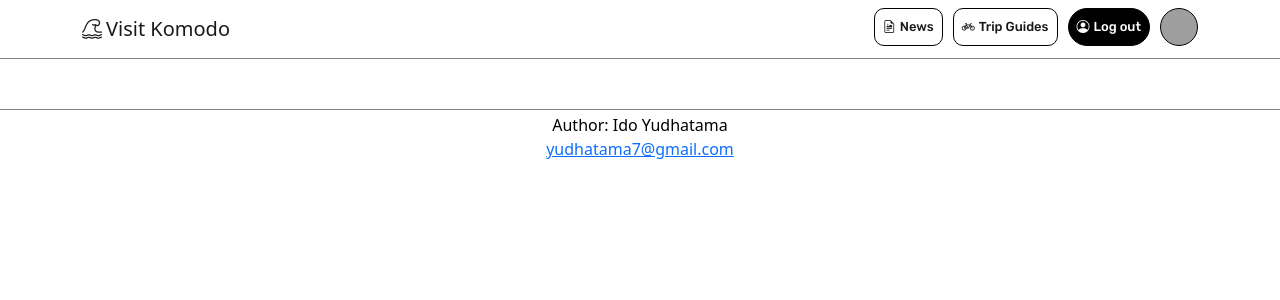
After one commit to idoyudha/visit_komodo, a Django app: template visit_komodo/templates/visit_komodo/layout.html in a window 1280 px wide. The commit adds this page. Shown: the top 300 px of the page. Run offline with Django 3.2, Linux system fonts and the light colour scheme; the template is opened without the code that fills it, so the values that code supplies are empty; a user stored in the database is signed in; some libraries are stand-ins or nearby versions; grey boxes are pictures that could not be loaded.

Commit message:
Update navbar

```diff
--- a/visit_komodo/admin.py
+++ b/visit_komodo/admin.py
@@ -1,5 +1,9 @@
 from django.contrib import admin
-from .models import User
+from .models import User, Profile, Destination, Food, Event
 
 # Register your models here.
 admin.site.register(User)
+admin.site.register(Profile)
+admin.site.register(Destination)
+admin.site.register(Food)
+admin.site.register(Event)
--- a/visit_komodo/models.py
+++ b/visit_komodo/models.py
@@ -1,6 +1,69 @@
 from django.contrib.auth.models import AbstractUser
 from django.db import models
+from django.db.models.signals import post_save
+from django.dispatch import receiver
+from django.utils import timezone
+
+from datetime import date
 
 # Create your models here.
 class User(AbstractUser):
     pass
+
+
+class Profile(models.Model):
+    username = models.OneToOneField(User, on_delete=models.CASCADE)
+    bio = models.CharField(max_length=280, default="CS50 Web Project 4 Network")
+    date_join = models.DateField(default=timezone.now)
+    location = models.CharField(max_length=100, null=True, blank=True)
+    image_profile = models.URLField(default="https://cdn.shopify.com/s/files/1/1132/3108/files/NZ_corner_400x.jpg?v=1603743748")
+    def __str__(self):
+        return f"{self.username}"
+
+
+class Destination(models.Model):
+    created_by = models.ForeignKey(User, on_delete=models.CASCADE)
+    title = models.CharField(max_length=64)
+    description = models.CharField(max_length=500, null=True, blank=True)
+    date_created = models.DateField(default=timezone.now)
+    location = models.CharField(max_length=100, null=True, blank=True)
+    image_destionation = models.URLField(null=True, blank=True)
+    def __str__(self):
+        return f"{self.title}"
+
+
+class Food(models.Model):
+    created_by = models.ForeignKey(User, on_delete=models.CASCADE)
+    title = models.CharField(max_length=64)
+    description = models.CharField(max_length=500, null=True, blank=True)
+    date_created = models.DateField(default=timezone.now)
+    location = models.CharField(max_length=100, null=True, blank=True)
+    image_food = models.URLField(null=True, blank=True)
+    def __str__(self):
+        return f"{self.title}"
+
+
+class Event(models.Model):
+    created_by = models.ForeignKey(User, on_delete=models.CASCADE)
+    title = models.CharField(max_length=64)
+    description = models.CharField(max_length=500, null=True, blank=True)
+    date_created = models.DateField(default=timezone.now)
+    location = models.CharField(max_length=100, null=True, blank=True)
+    image_event = models.URLField(null=True, blank=True)
+    def __str__(self):
+        return f"{self.title}"
+
+
+# Automatically create Profile model when User after register a User
+@receiver(post_save, sender=User)
+def create_profile(sender, instance, created, **kwargs):
+    if created:
+        Profile.objects.create(username=instance)
+        print('Profile created!')
+
+
+@receiver(post_save, sender=User)
+def update_profile(sender, instance, created, **kwargs):
+    if created == False:
+        instance.profile.save()
+        print('Profile updated!')
--- a/visit_komodo/static/css/styles.css
+++ b/visit_komodo/static/css/styles.css
@@ -28,13 +28,30 @@ nav {
     margin-left: 10px;
 }
 
-#btn-login {
+#btn-log {
     color: white;
     background-color: black;
     border-radius: 20px;
 }
 
-#btn-login:hover {
+#btn-log:hover {
+    color: white;
+    background-color: rgb(32,32,32);
+}
+
+#btn-user {
+    color: white;
+    border: 1px solid black;
+    border-radius: 50%;
+    width: 38px;
+    height: 38px;
+    background-image: url("https://cdn.shopify.com/s/files/1/1132/3108/files/NZ_corner_400x.jpg?v=1603743748");
+    background-position: center; /* Center the image */
+    background-repeat: no-repeat; /* Do not repeat the image */
+    background-size: cover;
+}
+
+#btn-user:hover {
     color: white;
     background-color: rgb(32,32,32);
 }
--- /dev/null
+++ b/visit_komodo/templates/visit_komodo/layout.html
@@ -0,0 +1,70 @@
+{% load static %}
+
+<!DOCTYPE html>
+<html lang="en">
+<head>
+    <meta charset="UTF-8">
+    <meta http-equiv="X-UA-Compatible" content="IE=edge">
+    <meta name="viewport" content="width=device-width, initial-scale=1.0">
+    <link rel="stylesheet" href="{% static 'css/styles.css' %}">
+
+    <!-- Bootstrap CDN -->
+    <link href="https://cdn.jsdelivr.net/npm/bootstrap@5.0.0-beta1/dist/css/bootstrap.min.css" rel="stylesheet" integrity="sha384-giJF6kkoqNQ00vy+HMDP7azOuL0xtbfIcaT9wjKHr8RbDVddVHyTfAAsrekwKmP1" crossorigin="anonymous">
+    <link rel="stylesheet" href="https://cdn.jsdelivr.net/npm/bootstrap-icons@1.4.0/font/bootstrap-icons.css">
+
+    <title>Visit Komodo</title>
+</head>
+<body>
+
+  <!-- Navbar -->
+  <nav class="navbar navbar-expand-lg navbar-light sticky-top">
+    <div class="container-lg">
+      <div>
+        <a class="navbar-brand" href="#"><i class="bi bi-tsunami"></i>Visit Komodo
+          <!-- <img src="{% static 'images/wonderful-indonesia.png' %}" alt="" width="70" class="d-inline-block align-top">  -->
+        </a>
+      </div>
+      <div class="flex-row-reverse">
+        <button class="navbar-toggler" type="button" data-bs-toggle="collapse" data-bs-target="#navbarNav" aria-controls="navbarNav" aria-expanded="false" aria-label="Toggle navigation">
+          <span class="navbar-toggler-icon"></span>
+        </button>
+        <div class="collapse navbar-collapse" id="navbarNav">
+          <ul class="navbar-nav">
+            <li class="nav-item">
+              <a class="nav-link active" href="#"><i class="bi bi-file-earmark-richtext"></i>News</a>
+            </li>
+            <li class="nav-item">
+              <a class="nav-link active" href="#"><i class="bi bi-bicycle"></i>Trip Guides</a>
+            </li>
+            {% if user.is_authenticated %}
+                <li class="nav-item">
+                    <a class="nav-link active" id="btn-log" href="{% url 'logout' %}"><i class="bi bi-person-circle"></i>Log out</a>
+                </li>
+                <li class="nav-item">
+                    <button class="dropbtn" id="btn-user"></button>
+                </li>
+            {% else %}
+                <li class="nav-item">
+                <a class="nav-link active" id="btn-log" href="{% url 'login' %}"><i class="bi bi-person-circle"></i>Sign In</a>
+                </li>
+            {% endif %}
+          </ul>
+        </div>
+      </div>
+    </div>
+  </nav>
+
+  {% block body %}
+
+  {% endblock %}
+
+  <footer>
+    <p>Author: Ido Yudhatama<br>
+    <a href="mailto:yudhatama7@gmail.com">yudhatama7@gmail.com</a></p>
+  </footer>
+
+<!-- Option 1: Bootstrap Bundle with Popper -->
+<script src="https://cdn.jsdelivr.net/npm/bootstrap@5.0.0-beta1/dist/js/bootstrap.bundle.min.js" integrity="sha384-ygbV9kiqUc6oa4msXn9868pTtWMgiQaeYH7/t7LECLbyPA2x65Kgf80OJFdroafW" crossorigin="anonymous"></script>
+
+</body>
+</html>
```
Also changed, not shown: visit_komodo/templates/visit_komodo/index.html (+7 -56 lines), db.sqlite3, visit_komodo/migrations/0002_profile.py (added), visit_komodo/migrations/0003_auto_20210308_0839.py (added), visit_komodo/migrations/0004_auto_20210308_0840.py (added).
